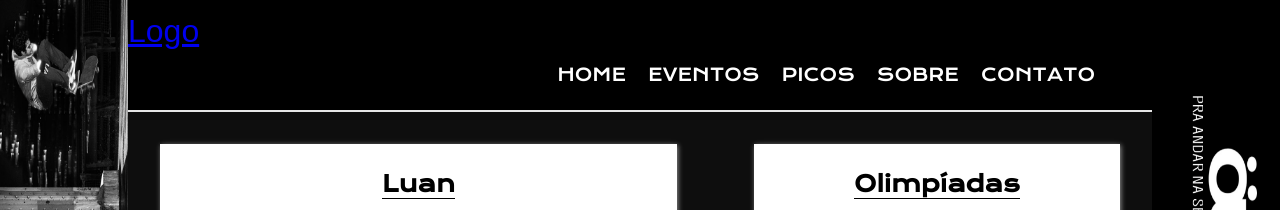
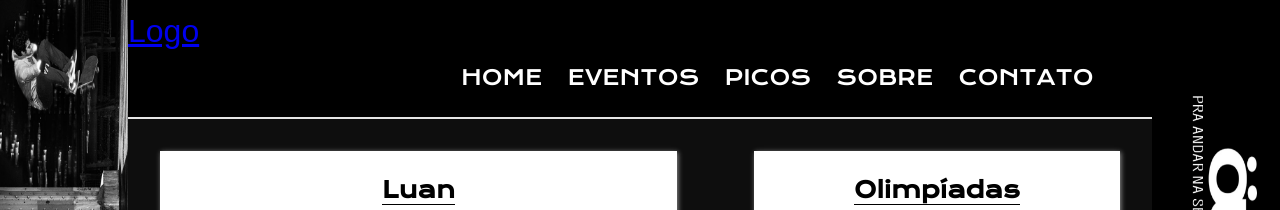
Before and after one commit to MuriloCBarbosa/Projeto-skate, a plain HTML site: page projeto skate/index.html in a window 1280 px wide. Shown: the top 210 px of the page. Drawn offline with nearby package versions, Linux system fonts and the light colour scheme; files whose address does not match are found by name.

Commit message:
Alterações tamanho fonte do menu

```diff
--- a/projeto skate/css/estilo.css
+++ b/projeto skate/css/estilo.css
@@ -270,4 +270,7 @@ p{
     .col-2-2{
         width: 42%;
     }
+    .cabecalho-menu a{
+        font-size: 1.3em;
+    }
 }
```
